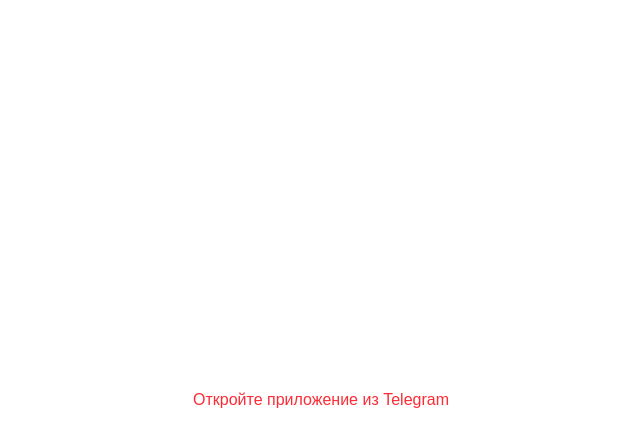
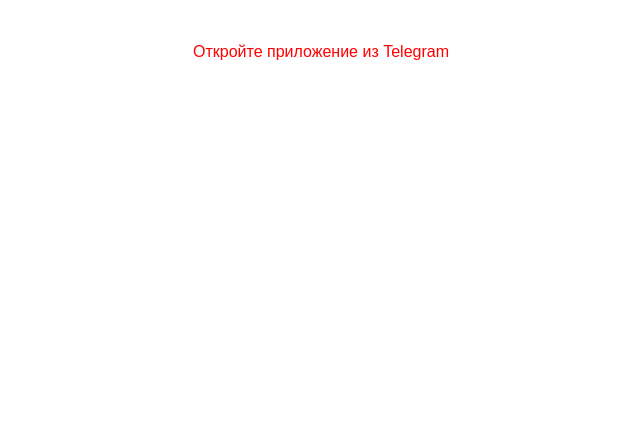
Before and after one commit to cLoud288/analyz-frontend, a Next.js app: page / in a window 1280 px wide. Shown: the top 446 px of the page, without its empty margins (319-959 px from the left). Built offline with nearby package versions, Linux system fonts and the light colour scheme.

Commit message:
fix telegram webapp init timing

```diff
--- a/src/components/NicheForm.tsx
+++ b/src/components/NicheForm.tsx
@@ -1,93 +1,52 @@
 "use client";
 
 import { useEffect, useState } from "react";
-import { initTelegram } from "@/lib/telegram";
-import { analyzeNiche } from "@/lib/api";
 
 export default function NicheForm() {
+  const [ready, setReady] = useState(false);
   const [initData, setInitData] = useState<string | null>(null);
-  const [telegramError, setTelegramError] = useState<string | null>(null);
-  const [loading, setLoading] = useState(true);
-
-  // ⬇️ FIX: default platform
-  const [platform, setPlatform] = useState("avito");
-  const [query, setQuery] = useState("");
-  const [result, setResult] = useState<any>(null);
   const [error, setError] = useState<string | null>(null);
 
   useEffect(() => {
-    try {
-      const tg = initTelegram();
-      if (!tg?.initData) {
-        throw new Error("Откройте приложение из Telegram");
-      }
-      setInitData(tg.initData);
-    } catch (e: any) {
-      setTelegramError(e.message);
-    } finally {
-      setLoading(false);
+    const tg = (window as any)?.Telegram?.WebApp;
+
+    if (!tg) {
+      setError("Откройте приложение из Telegram");
+      return;
     }
+
+    tg.ready();
+    tg.expand();
+
+    if (!tg.initData) {
+      setError("Нет initData от Telegram");
+      return;
+    }
+
+    setInitData(tg.initData);
+    setReady(true);
   }, []);
 
-  if (loading) return null;
-
-  if (telegramError) {
+  if (error) {
     return (
-      <div className="min-h-screen flex items-center justify-center text-red-500">
-        {telegramError}
+      <div style={{ color: "red", textAlign: "center", marginTop: 40 }}>
+        {error}
       </div>
     );
   }
 
-  async function onCheck() {
-    const cleanPlatform = platform.trim();
-    const cleanQuery = query.trim();
-
-    if (!cleanPlatform || !cleanQuery) {
-      setError("Заполните все поля");
-      return;
-    }
-
-    setError(null);
-    const data = await analyzeNiche(cleanPlatform, cleanQuery, initData!);
-    setResult(data);
+  if (!ready) {
+    return (
+      <div style={{ textAlign: "center", marginTop: 40 }}>
+        Загрузка…
+      </div>
+    );
   }
 
   return (
-    <div className="max-w-md mx-auto p-4 space-y-4">
-      <h1 className="text-xl font-bold">Анализ ниши</h1>
-
-      {error && <div className="text-red-500">{error}</div>}
-
-      <select
-        className="w-full border p-2"
-        value={platform}
-        onChange={(e) => setPlatform(e.target.value)}
-      >
-        <option value="avito">Avito</option>
-        <option value="ozon">Ozon</option>
-        <option value="wb">Wildberries</option>
-      </select>
-
-      <input
-        className="w-full border p-2"
-        placeholder="Куртка"
-        value={query}
-        onChange={(e) => setQuery(e.target.value)}
-      />
-
-      <button
-        className="w-full bg-black text-white p-2"
-        onClick={onCheck}
-      >
-        Проверить
-      </button>
-
-      {result && (
-        <pre className="bg-gray-100 p-2 text-sm">
-          {JSON.stringify(result, null, 2)}
-        </pre>
-      )}
+    <div>
+      {/* ТВОЯ ФОРМА ТУТ */}
+      <h1>Анализ ниши</h1>
     </div>
   );
 }
```
